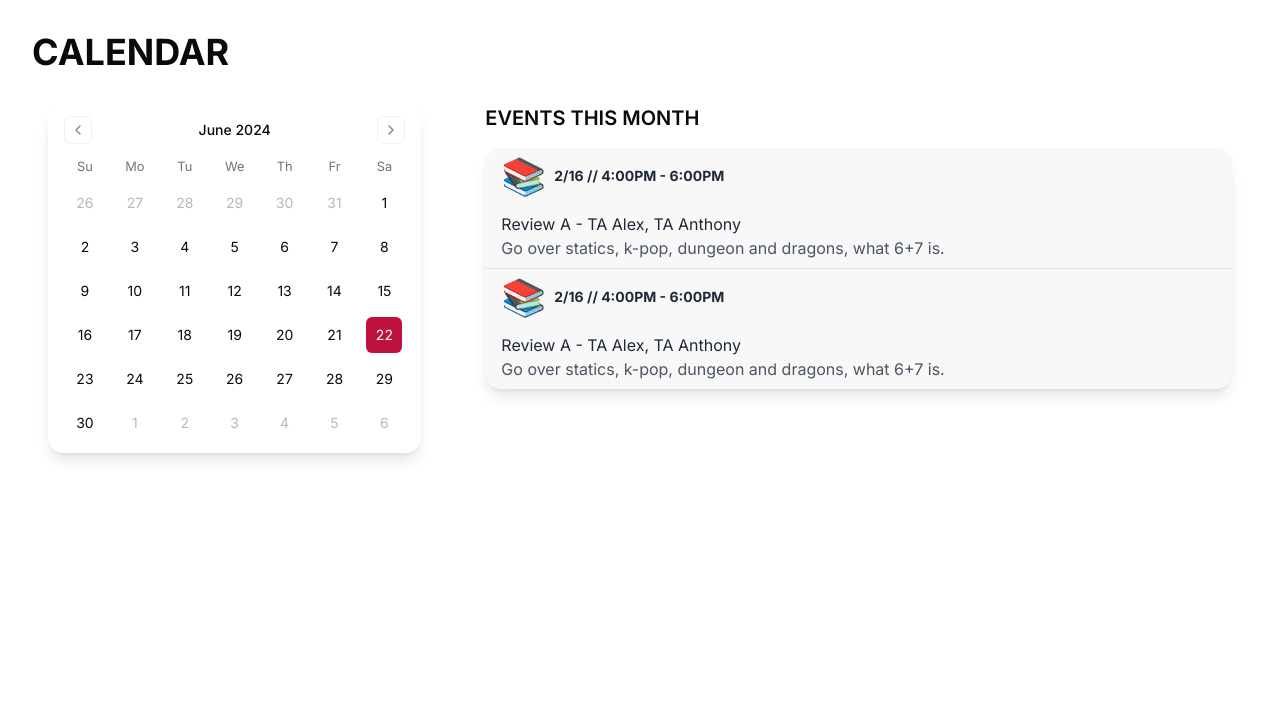
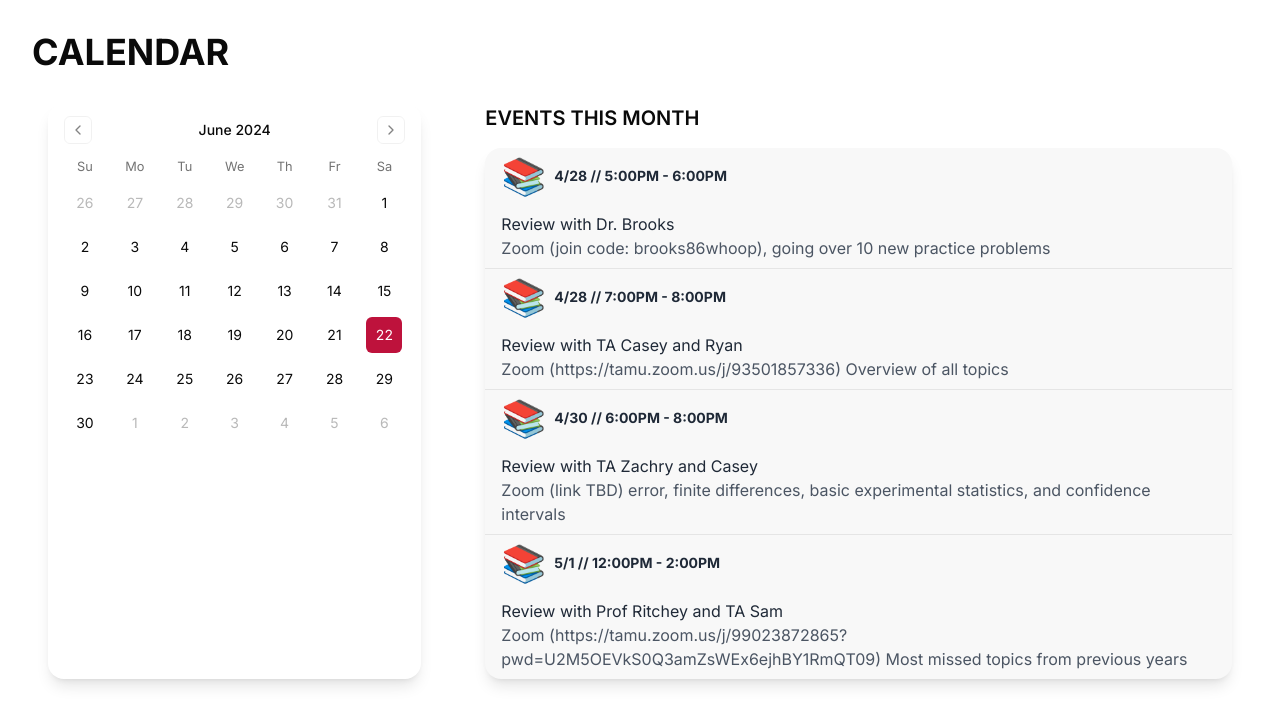
Before and after one commit to TAO-ENGR/club-website, a Next.js app in the folder club-website/: page /calendar in a window 1280 px wide. Shown: the top 724 px of the page. Built offline with nearby package versions, Linux system fonts and the light colour scheme.

Commit message:
added current events

```diff
--- a/club-website/src/app/calendar/page.tsx
+++ b/club-website/src/app/calendar/page.tsx
@@ -7,8 +7,10 @@ import Event from '@/components/ui/event';
 
 export default function CalendarPage() {
     const events: EventType[] = [
-        { date: "2/16", startTime: "4:00PM", endTime: "6:00PM", title: "Review A - TA Alex, TA Anthony", desc: "Go over statics, k-pop, dungeon and dragons, what 6+7 is." },
-        { date: "2/16", startTime: "4:00PM", endTime: "6:00PM", title: "Review A - TA Alex, TA Anthony", desc: "Go over statics, k-pop, dungeon and dragons, what 6+7 is." }
+        { date: "4/28", startTime: "5:00PM", endTime: "6:00PM", title: "Review with Dr. Brooks", desc: "Zoom (join code: brooks86whoop), going over	10 new practice problems" },
+        { date: "4/28", startTime: "7:00PM", endTime: "8:00PM", title: "Review with TA Casey and Ryan", desc: "Zoom (https://tamu.zoom.us/j/93501857336)	Overview of all topics" },
+        { date: "4/30", startTime: "6:00PM", endTime: "8:00PM", title: "Review with TA Zachry and Casey", desc: "Zoom (link TBD)	error, finite differences, basic experimental statistics, and confidence intervals" },
+        { date: "5/1", startTime: "12:00PM", endTime: "2:00PM", title: "Review with Prof Ritchey and TA Sam", desc: "Zoom (https://tamu.zoom.us/j/99023872865?pwd=U2M5OEVkS0Q3amZsWEx6ejhBY1RmQT09)	Most missed topics from previous years" },
       ];
 
   return (
```
